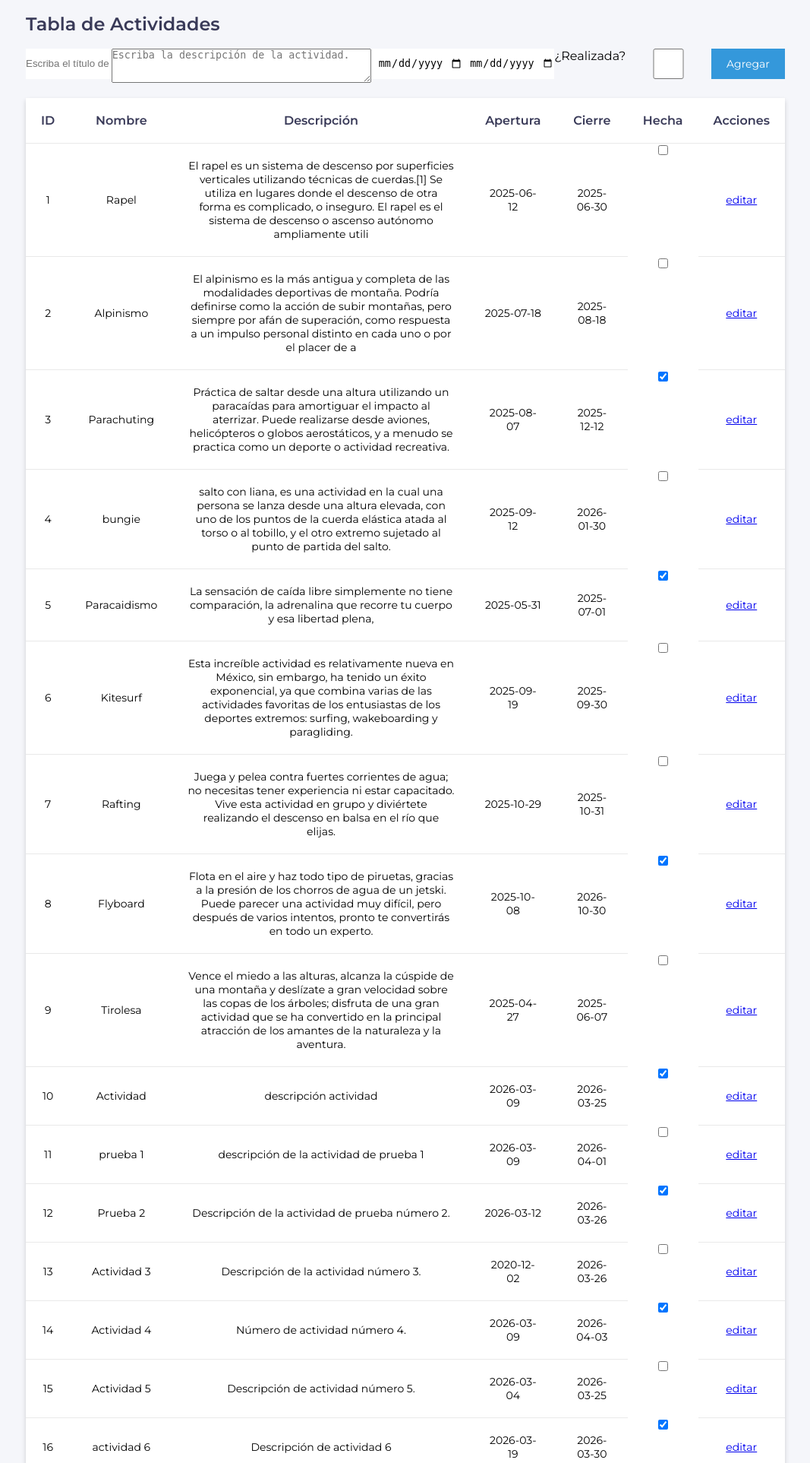
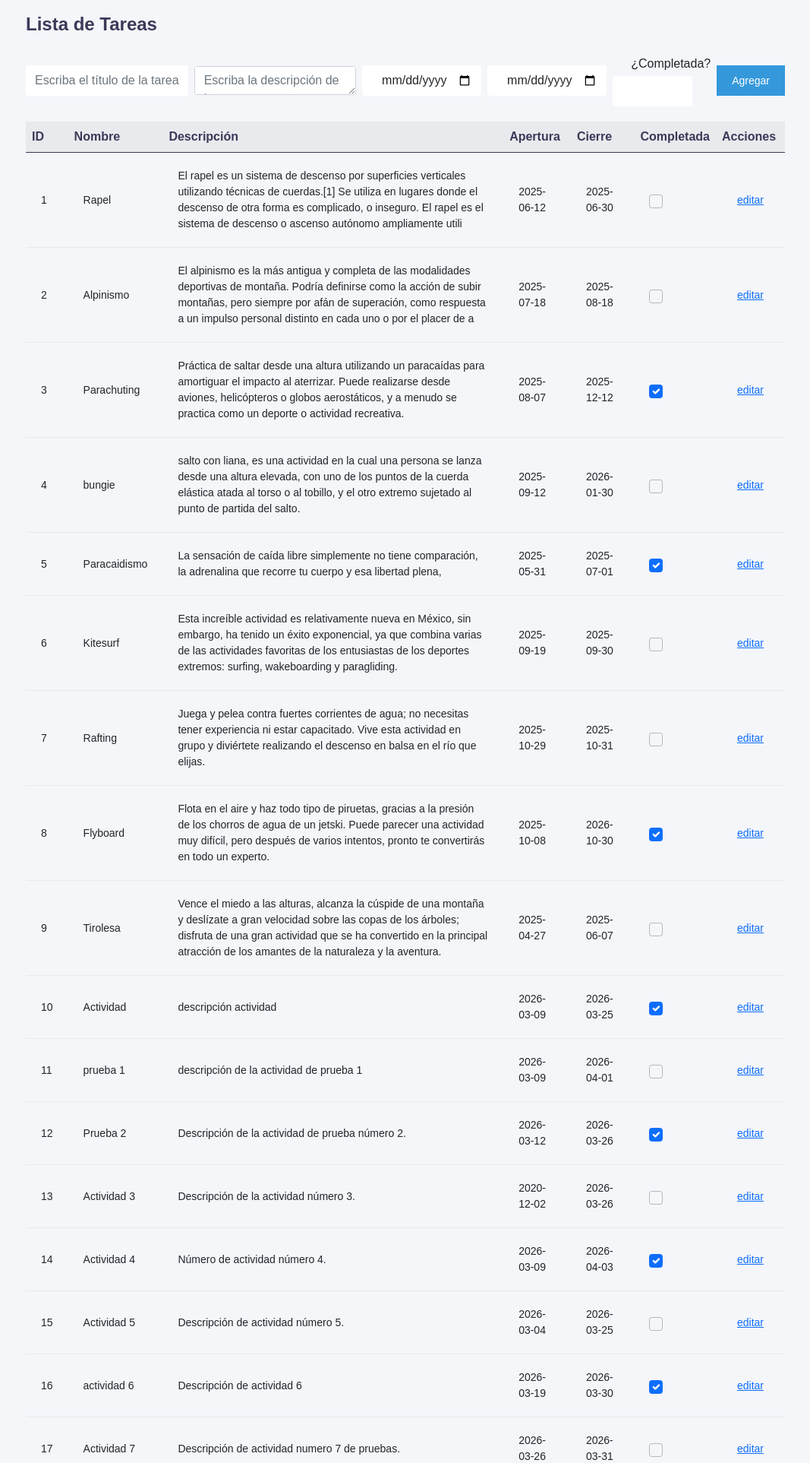
Before and after one commit to plantajrach2/pruebaIMF, a PHP site: page / in a window 1280 px wide. Shown: the top 1925 px of the page at 76% size, without its empty margins (106-1173 px from the left). Run offline with PHP 8.4, Linux system fonts and the light colour scheme; data comes from the database, SQL or seed files in the repository; some libraries are stand-ins or nearby versions.

Commit message:
Cambios de estilos
Se agregó Bootstrap y se ajustaron estilos para que presentaran mayor organización.

```diff
--- a/prueba/class/classActividad.php
+++ b/prueba/class/classActividad.php
@@ -21,8 +21,8 @@ class Actividad extends ConexionDB {
                 'nombre'        =>  $fila['nombre'],
                 'descripcion'   =>  $fila['descripcion'],
                 'fecha_apertura'=>  $fila['fecha_apertura'],
-                'fecha_cierre'=>  $fila['fecha_cierre'],
-                'hecha'=>  $fila['hecha']
+                'fecha_cierre'  =>  $fila['fecha_cierre'],
+                'hecha'         =>  $fila['hecha']
             ];
 
             array_push($respuesta,$usuario);
--- a/prueba/css/estilos.css
+++ b/prueba/css/estilos.css
@@ -90,14 +90,14 @@ header button.active {
 	display: block;
 }
 
-table {
+/* table {
 	width: 100%;
 	background: #fff;
 	border-collapse: collapse;
 	text-align: center;
 	margin-bottom: 80px;
 	box-shadow: 0px 3px 6px 0px rgba(0,0,0,0.16);
-}
+} */
 
 td, th {
 	border-bottom:1px solid #E9E9E9;
--- a/prueba/index.php
+++ b/prueba/index.php
@@ -5,14 +5,14 @@
 	<meta http-equiv="X-UA-Compatible" content="IE=edge">
 	<meta name="viewport" content="width=device-width, initial-scale=1.0">
 	<title>Tabla de usuarios con AJAX</title>
-	<link href="https://fonts.googleapis.com/css?family=Montserrat:400,600" rel="stylesheet">
+	<link href="https://cdn.jsdelivr.net/npm/bootstrap@5.0.2/dist/css/bootstrap.min.css" rel="stylesheet" integrity="sha384-EVSTQN3/azprG1Anm3QDgpJLIm9Nao0Yz1ztcQTwFspd3yD65VohhpuuCOmLASjC" crossorigin="anonymous">
+	<!-- <link href="https://fonts.googleapis.com/css?family=Montserrat:400,600" rel="stylesheet">  -->
 	<link rel="stylesheet" href="css/estilos.css">
-	<script src="https://cdn.jsdelivr.net/npm/sweetalert2@11"></script>
 </head>
 <body>
 	<div class="contenedor">
 		<header>
-			<h1>Tabla de Actividades</h1>
+			<h1>Lista de Tareas</h1>
 			<div>
 				<button id="btn_cargar_usuarios" class="btn active" style="display: none;">Cargar</button>
 			</div>
@@ -20,32 +20,83 @@
 		<main>
 			<form action="" method="" id="formulario" class="formulario">
 
-				<input type="text" name="nombre" id="nombre" placeholder="Escriba el título de la actividad" required >
-				<textarea name="descripcion" id="descripcion" placeholder="Escriba la descripción de la actividad." style="width: 3028px; height: 45px;"></textarea>
-				<input type="date" name="fecha_apertura" id="fecha_apertura" placeholder="Fecha de apertura" required>
-				<input type="date" name="fecha_cierre" id="fecha_cierre" placeholder="Fecha de cierre" required >
+	<div class="row g-2 align-items-center">
 
-				<label for="hecha"> ¿Realizada?</label><br>
-				<input type="checkbox" id="hecha" name="hecha" value="1">
+		<div class="col">
+			<input type="text"
+				   name="nombre"
+				   id="nombre"
+				   class="form-control"
+				   placeholder="Escriba el título de la tarea"
+				   required>
+		</div>
 
-				<button type="submit" class="btn">Agregar</button>
-			</form>
+		<div class="col">
+			<textarea name="descripcion"
+					  id="descripcion"
+					  class="form-control"
+					  placeholder="Escriba la descripción de la tarea."
+					  rows="1"></textarea>
+		</div>
+
+		<div class="col-auto">
+			<input type="date"
+				   name="fecha_apertura"
+				   id="fecha_apertura"
+				   class="form-control"
+				   placeholder="Fecha de apertura"
+				   required>
+		</div>
+
+		<div class="col-auto">
+			<input type="date"
+				   name="fecha_cierre"
+				   id="fecha_cierre"
+				   class="form-control"
+				   placeholder="Fecha de cierre"
+				   required>
+		</div>
+
+		<div class="col-auto">
+			<div class="form-check">
+				<label class="form-check-label" for="hecha">
+					¿Completada?
+				</label>
+				<input class="form-check-input"
+					   type="checkbox"
+					   id="hecha"
+					   name="hecha"
+					   value="1">
+			</div>
+		</div>
+
+		<div class="col-auto">
+			<button type="submit" class="btn btn-primary">
+				Agregar
+			</button>
+		</div>
+
+	</div>
+
+</form>
 			<div class="error_box" id="error_box">
 				<p>Se ha producido un error.</p>
 			</div>
-			<table id="tabla" class="tabla">
+			<table id="tabla" class="table table-striped mx-auto">
 				<tr>
 					<th>ID</th>
 					<th>Actividad</th>
 					<th>Apertura</th>
 					<th>Cierre</th>
 					<th>Descripción</th>
-					<th>Realizada</th>
+					<th>Completada</th>
 				</tr>
 			</table>
 			<div class="loader" id="loader"></div>
 		</main>
 	</div>
+	<script src="https://cdn.jsdelivr.net/npm/bootstrap@5.0.2/dist/js/bootstrap.bundle.min.js" integrity="sha384-MrcW6ZMFYlzcLA8Nl+NtUVF0sA7MsXsP1UyJoMp4YLEuNSfAP+JcXn/tWtIaxVXM" crossorigin="anonymous"></script>
+	<script src="https://cdn.jsdelivr.net/npm/sweetalert2@11"></script>
 	<script src="js/main.js"></script>
 	<script>
 		btn.addEventListener('click', cargarActividades());
--- a/prueba/js/main.js
+++ b/prueba/js/main.js
@@ -3,10 +3,6 @@ var loader = document.getElementById('loader');
 var error_box = document.getElementById('error_box');
 var tabla = document.getElementById('tabla');
 var formedit = document.getElementById('formularioeditar');
-var costoTotal;
-
-var usuario_id, usuario_nombre, usuario_apellidop, usuario_apellidom, usuario_numero, usuario_fecha, usuario_puesto, usuario_imss, usuario_civil, usuario_curp, nombre, descripcion;
-
 
 
 function agregarActividad(e) {
@@ -68,7 +64,7 @@ function agregarActividad(e) {
 }
 
 function cargarActividades() {
-    tabla.innerHTML = '<tr><th>ID</th><th>Nombre</th><th>Descripción</th><th>Apertura</th><th>Cierre</th><th>Hecha</th><th>Acciones</th></tr>';
+    tabla.innerHTML = '<tr><th>ID</th><th>Nombre</th><th>Descripción</th><th>Apertura</th><th>Cierre</th><th>Completada</th><th>Acciones</th></tr>';
 
     var peticion = new XMLHttpRequest();
     peticion.open('GET', 'API/loadActividades.php');
@@ -88,7 +84,7 @@ function cargarActividades() {
 
             elemento.innerHTML += ("<td>" + datos[i].fecha_apertura + "</td>");
             elemento.innerHTML += ("<td>" + datos[i].fecha_cierre + "</td>");
-            elemento.innerHTML += ("<input type='checkbox' id='scales' name='scales' "+(datos[i].hecha ? "checked" : "")+" onchange='marcaHecha("+datos[i].id_actividad+","+!datos[i].hecha+")' />");
+            elemento.innerHTML += ("<td><input type='checkbox' id='scales' class='form-check-input' name='scales' "+(datos[i].hecha ? "checked" : "")+" onchange='marcaHecha("+datos[i].id_actividad+","+!datos[i].hecha+")' /></div></td>");
             elemento.innerHTML += ("<td><a href='editar-actividad.php?id=" + datos[i].id_actividad + "'>editar</a></td>");
 
 
@@ -200,21 +196,25 @@ function marcaHecha(id_actividad,hecha) {
 
     peticion.onreadystatechange = function () {
 
-        if (peticion.readyState == 4 && peticion.status == 404) {
+        if (peticion.readyState == 4) {
+
+            if (peticion.status == 200) {
 
                 Swal.fire({
                     title: "Movimiento exitoso",
-                text: "¡Se añadió nueva actividad!",
+                    text: "Actividad actualizada correctamente",
                     icon: "success"
                 });
 
-        }else{
+            } else {
 
                 Swal.fire({
-                title: "Movimiento erroneo",
-                text: "¡No fue posible añadir nueva actividad!",
+                    title: "Error",
+                    text: "No fue posible actualizar",
                     icon: "error"
                 });
+
+            }
 
         }
 
```
Also changed, not shown: prueba/editar-actividad.php (+5 -2 lines). Lines whose indentation alone changed are shown as unchanged.
